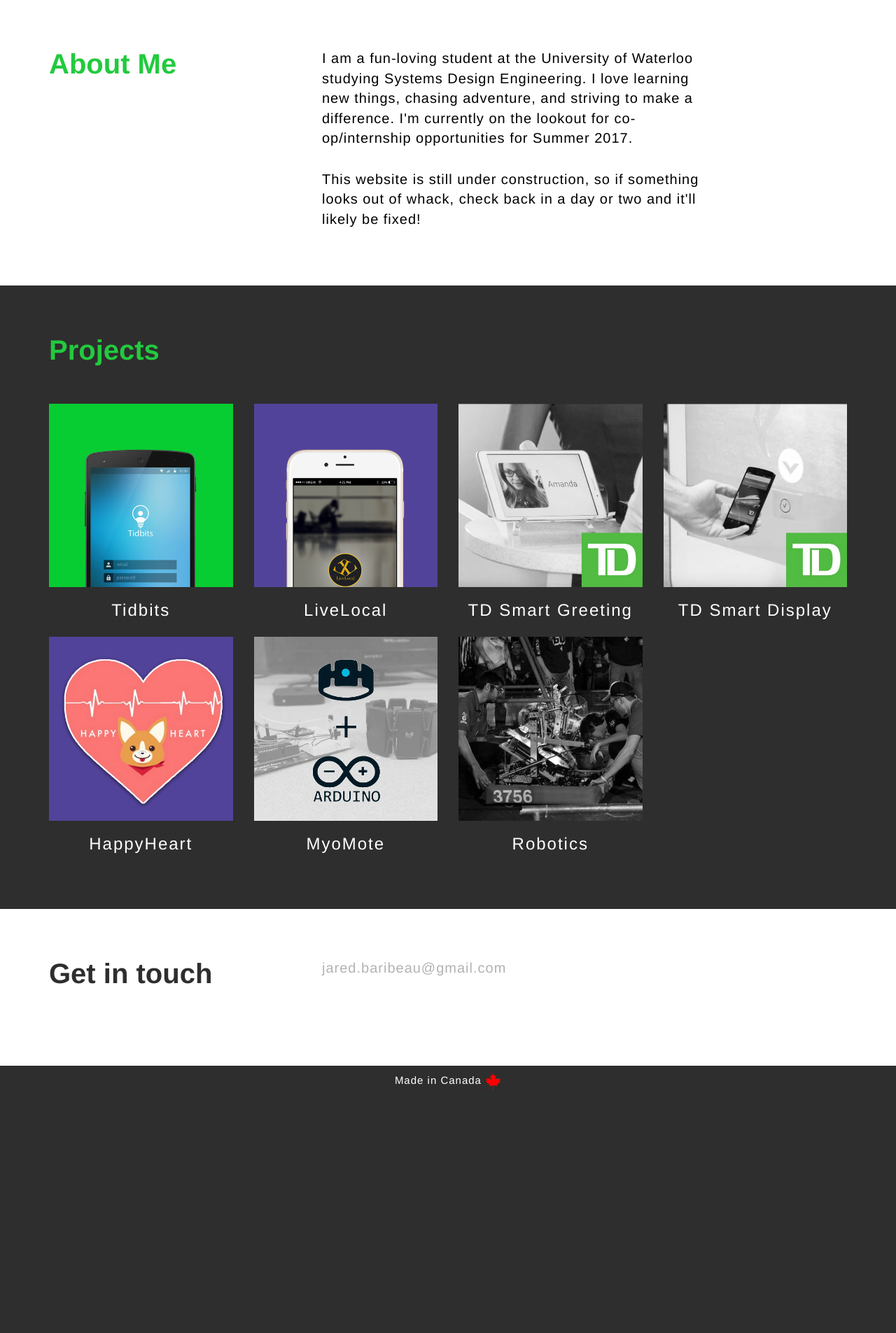
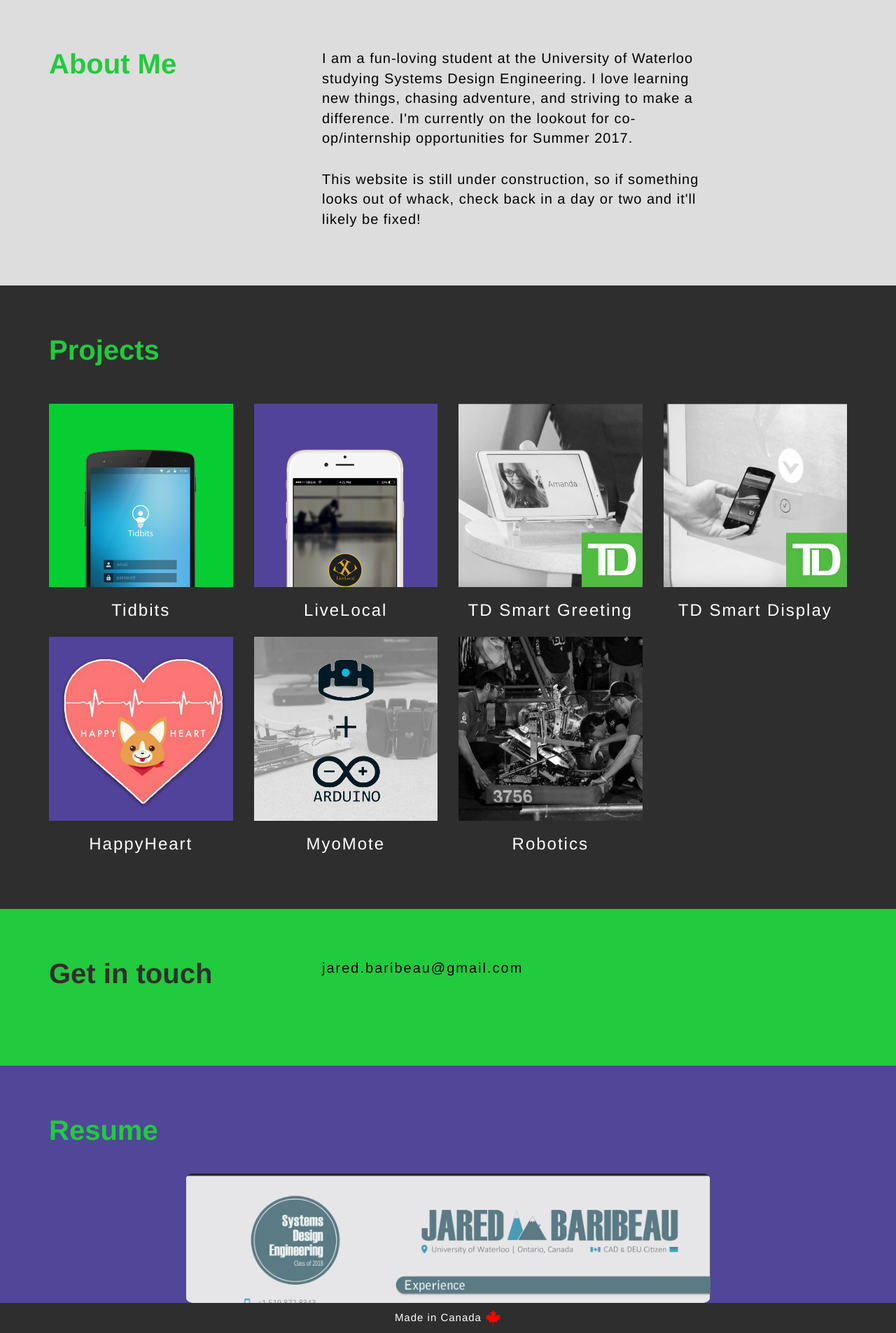
Before and after one commit to Jaribeau/jaribeau.github.io, a PHP site: page / in a window 1280 px wide. Shown: the part 801-2706 px from the top of the page at 70% size. Before the commit the page ends 2358 px from the top, so only its background shows below. Run offline with PHP 8.4, Linux system fonts and the light colour scheme.

Commit message:
Added resume thumbnail

```diff
--- a/css/main.css
+++ b/css/main.css
@@ -116,6 +116,9 @@ h3 {
 
 
 /****** ABOUT ME ******/
+#about {
+	background-color: #ddd;
+}
 #about h1 {
 	color: #22CA3E;
 }
@@ -234,6 +237,67 @@ h3 {
 
 
 
+
+/****** CONTACT ******/
+#contact {
+	/*background-color: #B2B2B2;*/
+	background-color: #22CA3E;
+}
+
+#contact h1 {
+	/*color: #22CA3E;*/
+}
+
+#contact h2 {
+	/*color: #B2B2B2;*/
+}
+
+#contact h3 {
+	color: #fff;
+	font-weight: lighter;
+	letter-spacing: 2px;
+}
+
+#contact p {
+	color: #000;
+	font-weight: lighter;
+	letter-spacing: 2px;
+}
+
+
+
+
+/****** RESUME ******/
+#resume {
+	/*background-color: #2e2e2e;*/
+	background-color: #524699;
+	padding-bottom: 0px;
+}
+
+#resume h1 {
+	color: #22CA3E;
+}
+
+#resume h2 {
+	color: #B2B2B2;
+}
+
+#resume h3 {
+	color: #fff;
+	font-weight: lighter;
+	letter-spacing: 2px;
+}
+
+#resume img {
+	border-radius: 10px;
+}
+
+#resume .container {
+	padding-bottom: 0px;
+}
+
+
+
 /****** FOOTER ******/
 #footer {
   background-color: rgba(46,46,46,1);
--- a/index.html
+++ b/index.html
@@ -313,6 +313,22 @@
 	</section><!--/contact-->
 
 
+	<section id="resume">
+		<div class="container">
+			<div class="row">
+				<div class="col-sm-4">
+					<h1>Resume</h1>
+				</div>
+			</div>
+			<div class="row">
+				<div class=" col-sm-offset-2 col-sm-8">
+					<img src="images/resume-thumb.png" class="img-responsive">
+				</div>
+			</div>
+		</div>
+	</section><!--/resume-->
+
+
 	<footer id="footer">
 		<div class="container made-in-canada">
 			<p>
```
Also changed, not shown: images/resume-thumb.png (added).
